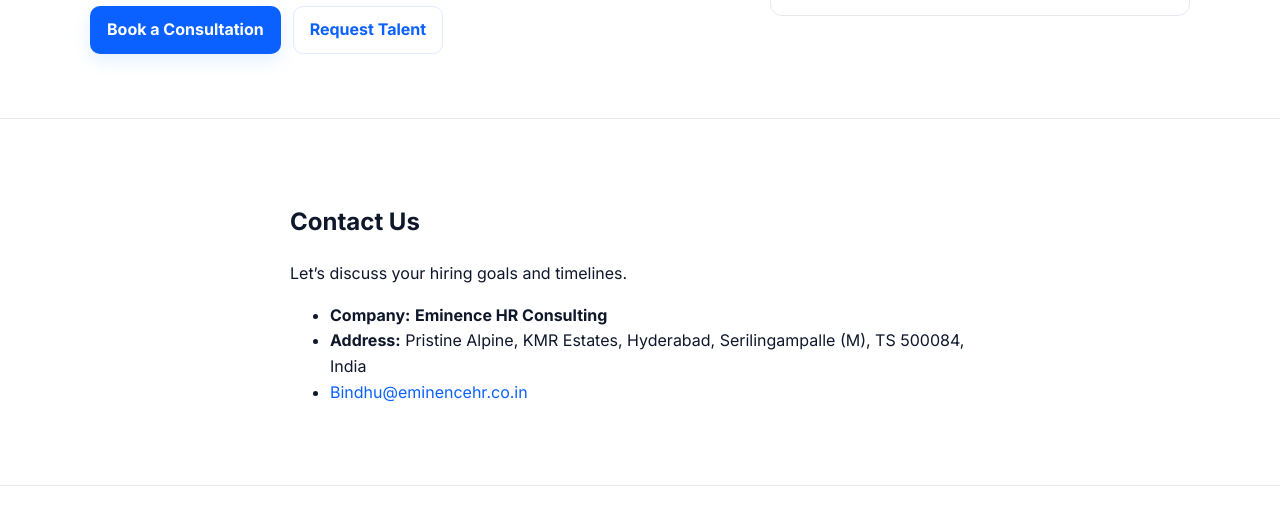
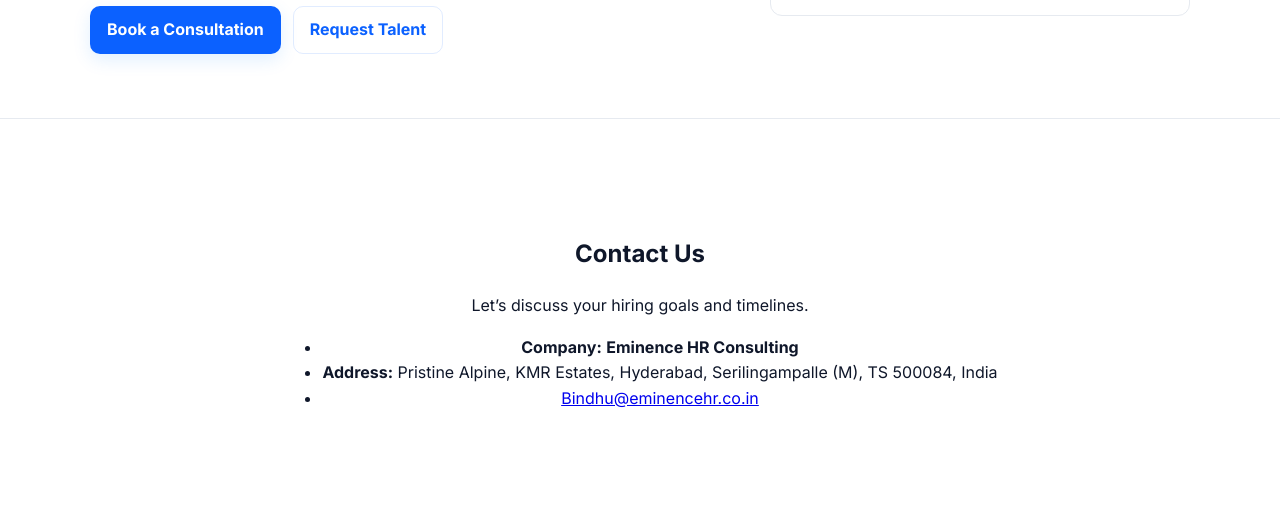
Before and after one commit to nirmalakoduru03/eminencehr, a plain HTML site: page docs/index.html in a window 1280 px wide. Shown: the part 3861-4371 px from the top of the page. Drawn offline with Linux system fonts and the light colour scheme.

Commit message:
Update styles.css

```diff
--- a/docs/styles.css
+++ b/docs/styles.css
@@ -1,3 +1,4 @@
+
 /* Color system: corporate, high-contrast, color-blind friendly */
 :root {
     --bg: #f7fafc;               /* subtle off-white */
@@ -323,52 +324,25 @@
     .card-cta { display: none; }
 }
 
-<section id="contact" class="section" role="region" aria-label="Contact">
-  <div class="container">
-    <div class="contact-copy">
-      <h2>Contact Us</h2>
-      <p>Let’s discuss your hiring goals and timelines.</p>
-      <div class="contact-details">
-        <li><strong>Company:</strong> Eminence HR Consulting</li>
-        <li><strong>Address:</strong> Pristine Alpine, KMR Estates, Hyderabad, Serilingampalle (M), TS 500084, India</li>
-        <li><strong>Email:</strong> <a href="mailto:nirmala@eminencehr.co.in">Nirmala@eminencehr.co.in</a></li>
-        <li><a href="mailto:bindhu@eminencehr.co.in">Bindhu@eminencehr.co.in</a></li>
-        <li><a href="mailto:eminencehrconsult@gmail.com">Eminencehrconsult@gmail.com</a></li>
-      </div>
-    </div>
-  </div>
-</section>
-
-#contact {
-  text-align: center;
+.contact-grid {
+    display: flex;
+    justify-content: center;
+    align-items: center;
+    flex-direction: column; /* Stack content vertically */
+    text-align: center;     /* Center text inside */
+    margin: 0 auto;         /* Center the container horizontally */
+    padding: 2rem;          /* Optional: adds spacing */
 }
 
-#contact .container {
-  display: flex;
-  flex-direction: column;
-  align-items: center;
-  justify-content: center;
-}
 
-#contact .contact-copy {
-  max-width: 700px;
-  margin: 0 auto;
-}
+/* Center contact section text */
+#contact .contact-copy { text-align: center; }
+#contact .contact-list { text-align: center; }
 
-#contact .contact-details p {
-  margin: 0.5rem 0;
-  color: var(--muted);
-  font-size: 15px;
-}
-
-#contact a {
-  color: var(--primary);
-  text-decoration: none;
-}
-#contact a:hover {
-  text-decoration: underline;
-}
-
+.contact-form { display: grid; gap: 14px; background: var(--surface); border: 1px solid var(--border); padding: 18px; border-radius: 12px; }
+.contact-form label { display: grid; gap: 6px; font-size: 14px; }
+.contact-form input, .contact-form textarea { background: var(--surface); border: 1px solid var(--border); color: var(--text); padding: 10px 12px; border-radius: 8px; }
+.contact-form input:focus, .contact-form textarea:focus { outline: 3px solid var(--focus); border-color: transparent; }
 
 /* Buttons */
 .btn { display: inline-flex; align-items: center; justify-content: center; gap: 8px; padding: 10px 16px; border-radius: 10px; text-decoration: none; border: 1px solid transparent; cursor: pointer; font-weight: 700; }
```
